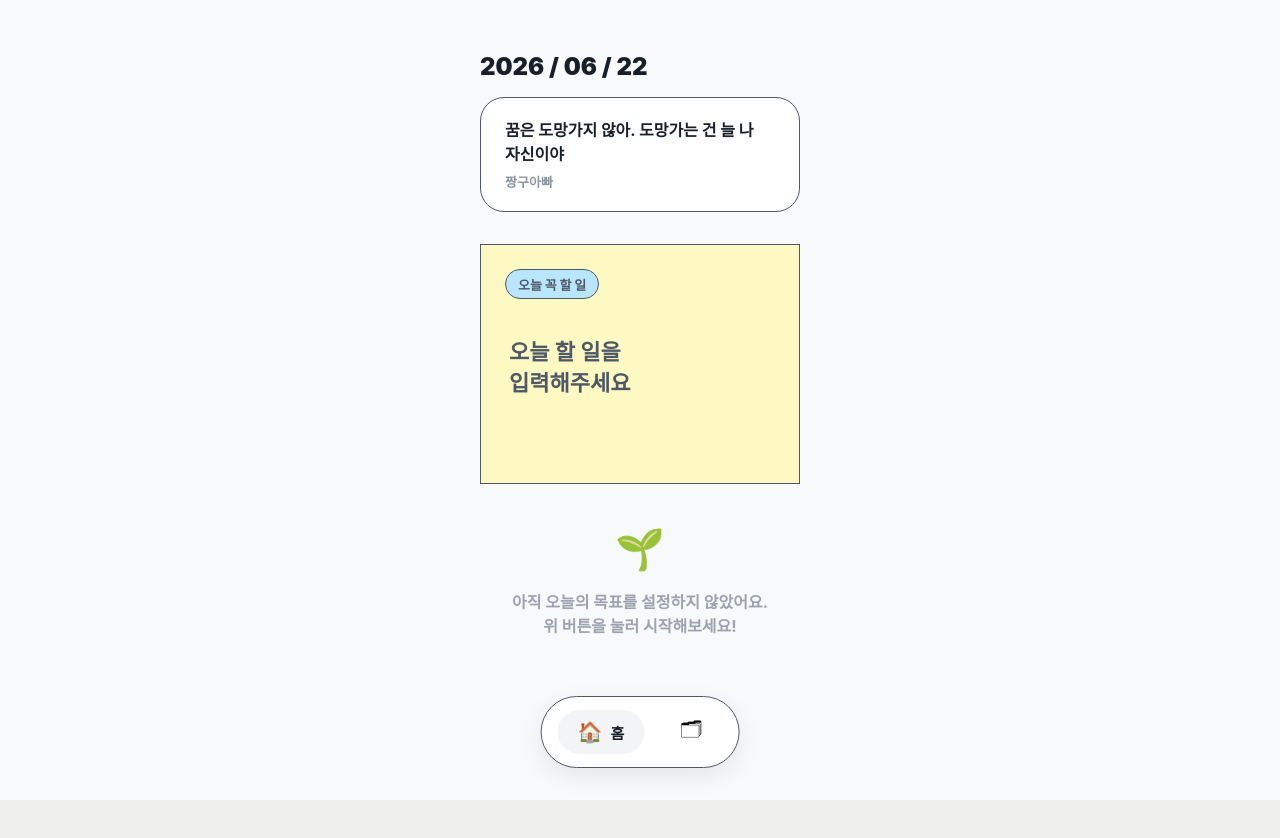
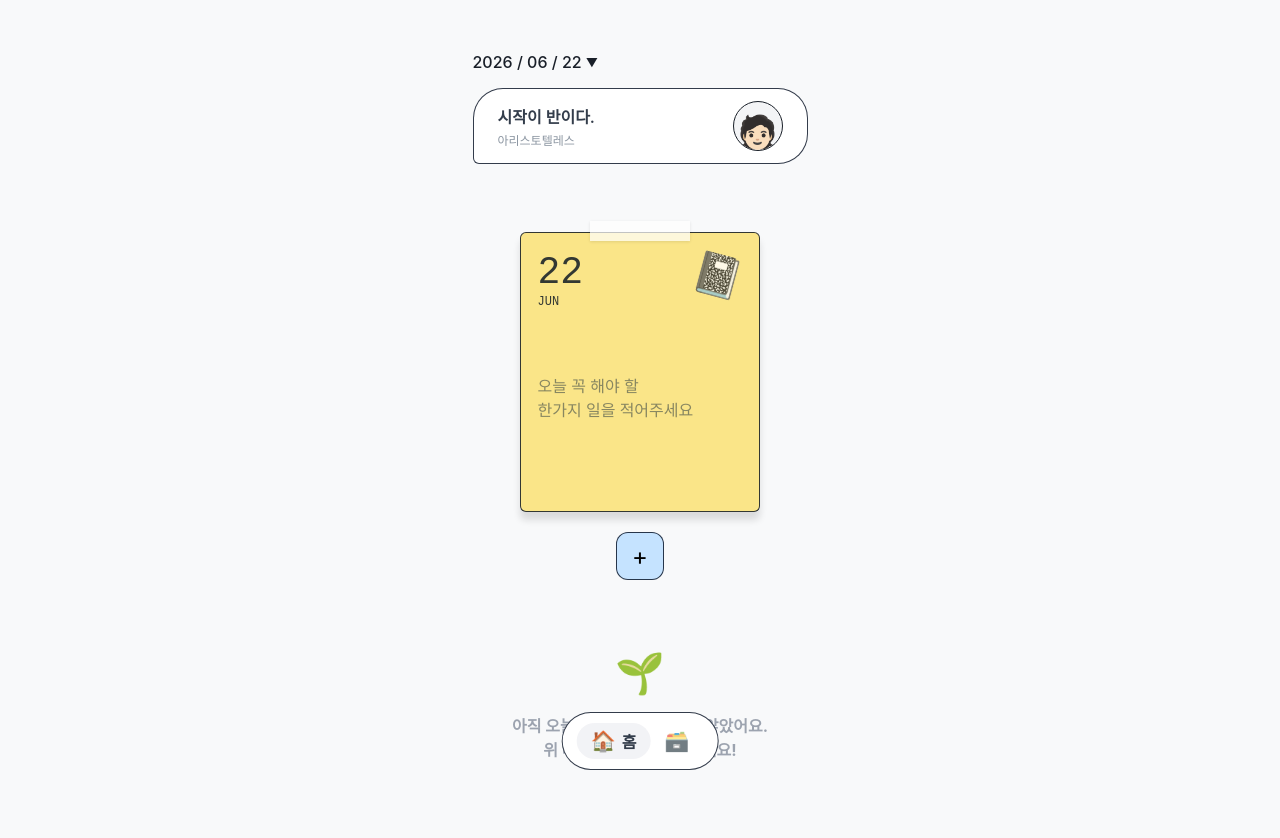
Before and after one commit to haengv/today-doit, a React (Vite) app: page / in a window 1280 px wide. Both pictures are taken after a click on the button "시작하기". Shown: the top 838 px of the page. Before the commit the page ends 800 px from the top, so only its background shows below. Built offline with nearby package versions, Linux system fonts and the light colour scheme.

Commit message:
style: apply Figma design to Home screen including post-it, quote card, FAB, and tab bar

```diff
--- a/src/App.tsx
+++ b/src/App.tsx
@@ -128,49 +128,93 @@ export default function App() {
 
     return (
       <div style={{ display: 'flex', flexDirection: 'column', alignItems: 'center', padding: '40px 20px', minHeight: '100vh', background: '#F8F9FA', paddingBottom: 100 }}>
-        <div style={{ width: '100%', maxWidth: 320, textAlign: 'left', marginBottom: 32, marginTop: 12 }}>
-          <h1 style={{ fontSize: 24, fontWeight: 900, color: '#191f28', margin: '0 0 16px 0' }}>
-            {dateString}
+        <div style={{ width: '100%', maxWidth: 335, textAlign: 'left', marginBottom: 32, marginTop: 12 }}>
+          <h1 style={{ fontSize: 16, fontWeight: 500, color: '#191f28', margin: '0 0 16px 0', display: 'flex', alignItems: 'center', gap: 4 }}>
+            {dateString} <span style={{ fontSize: 12 }}>▼</span>
           </h1>
-          <div style={{ display: 'flex', flexDirection: 'column', gap: 6, border: '1.5px solid #4E5968', borderRadius: 24, padding: '20px 24px', backgroundColor: '#FFF' }}>
-            <p style={{ fontSize: 16, fontWeight: 700, color: '#191f28', margin: 0, wordBreak: 'keep-all', lineHeight: 1.5 }}>
-              꿈은 도망가지 않아. 도망가는 건 늘 나 자신이야
+          <div style={{
+            display: 'flex', justifyContent: 'space-between', alignItems: 'center',
+            border: '1.5px solid rgba(0,12,30,0.8)',
+            borderRadius: '30px 30px 30px 6px',
+            padding: '12px 24px', backgroundColor: '#FFF'
+          }}>
+            <div style={{ display: 'flex', flexDirection: 'column', gap: 2 }}>
+              <p style={{ fontSize: 16, fontWeight: 600, color: 'rgba(0,12,30,0.8)', margin: 0, wordBreak: 'keep-all', lineHeight: 1.5 }}>
+                시작이 반이다.
               </p>
-            <span style={{ fontSize: 13, fontWeight: 700, color: '#8B95A1' }}>짱구아빠</span>
+              <span style={{ fontSize: 12, fontWeight: 500, color: 'rgba(3,24,50,0.46)' }}>아리스토텔레스</span>
+            </div>
+            <div style={{ width: 50, height: 50, borderRadius: '50%', backgroundColor: '#F3F4F6', border: '1.5px solid #191f28', display: 'flex', alignItems: 'center', justifyContent: 'center', overflow: 'hidden' }}>
+              <div style={{ fontSize: 32, marginTop: 10 }}>🧑🏻</div>
+            </div>
           </div>
         </div>
 
-        <div style={{ width: '100%', maxWidth: 320 }}>
+        <div style={{ width: '100%', maxWidth: 375, display: 'flex', flexDirection: 'column', alignItems: 'center' }}>
           {/* Post-it UI Goal Card */}
+          <div style={{ position: 'relative', paddingTop: 36, paddingLeft: 36, paddingRight: 36, width: '100%', display: 'flex', justifyContent: 'center' }}>
             <div
-            onClick={() => {
-              if (!hasActiveGoal) {
-                setIsBottomSheetOpen(true);
-                setBottomSheetStep(1);
-              }
-            }}
               style={{
-              position: 'relative', width: '100%', minHeight: 240, backgroundColor: postItColor,
-              border: '1.5px solid #4E5968',
-              display: 'flex', flexDirection: 'column', alignItems: 'flex-start', justifyContent: 'center',
-              cursor: hasActiveGoal ? 'default' : 'pointer', padding: '32px 24px 24px', marginBottom: 28
+                position: 'relative', width: 240, height: 280, backgroundColor: hasActiveGoal ? postItColor : '#FAE588',
+                border: '1.5px solid rgba(0,12,30,0.8)', borderRadius: 6,
+                boxShadow: '0px 8px 7.5px rgba(22,22,22,0.13)',
+                display: 'flex', flexDirection: 'column', alignItems: 'flex-start', padding: 16
               }}
             >
-            {/* Pill Badge */}
-            <div style={{ position: 'absolute', top: 24, left: 24, backgroundColor: '#BAE6FD', border: '1.5px solid #4E5968', borderRadius: 20, padding: '4px 12px' }}>
-              <span style={{ fontSize: 13, color: '#4E5968', fontWeight: 800 }}>오늘 꼭 할 일</span>
+              {/* Top Masking Tape */}
+              <div style={{
+                position: 'absolute', top: -12.5, left: '50%', transform: 'translateX(-50%)',
+                width: 100, height: 20, backgroundColor: 'rgba(255,255,255,0.7)',
+                boxShadow: '0 1px 3px rgba(0,0,0,0.1)'
+              }} />
+
+              {/* Top Left Date */}
+              <div style={{ position: 'absolute', top: 16.5, left: 16.5, display: 'flex', flexDirection: 'column', alignItems: 'flex-start' }}>
+                <span style={{ fontSize: 38, fontWeight: 300, lineHeight: 1.2, color: 'rgba(0,12,30,0.8)', fontFamily: 'monospace' }}>{d}</span>
+                <span style={{ fontSize: 12, fontWeight: 400, color: 'rgba(0,12,30,0.8)', fontFamily: 'monospace' }}>
+                  {today.toLocaleString('en-US', { month: 'short' }).toUpperCase()}
+                </span>
+              </div>
+
+              {/* Top Right Illustration Placeholder */}
+              <div style={{ position: 'absolute', top: 16.5, right: 16.5, fontSize: 40, opacity: 0.8, transform: 'rotate(15deg)' }}>
+                📓
               </div>
 
               {!hasActiveGoal ? (
-              <div style={{ display: 'flex', flexDirection: 'column', alignItems: 'flex-start', gap: 8, color: '#4E5968', marginLeft: 4 }}>
-                <div style={{ fontSize: 22, fontWeight: 700, lineHeight: 1.4 }}>오늘 할 일을<br />입력해주세요</div>
+                <div style={{ position: 'absolute', top: 140.5, left: 16.5, display: 'flex', flexDirection: 'column', alignItems: 'flex-start', color: 'rgba(3,24,50,0.46)' }}>
+                  <span style={{ fontSize: 16, fontWeight: 500, lineHeight: 1.5 }}>오늘 꼭 해야 할</span>
+                  <span style={{ fontSize: 16, fontWeight: 500, lineHeight: 1.5 }}>한가지 일을 적어주세요</span>
                 </div>
               ) : (
-              <h1 className="handwriting" style={{ fontSize: 26, fontWeight: 800, color: '#191f28', margin: 0, wordBreak: 'keep-all', textAlign: 'left', lineHeight: 1.3, marginLeft: 4 }}>
+                <div style={{ position: 'absolute', top: 130.5, left: 16.5, display: 'flex', flexDirection: 'column', alignItems: 'flex-start' }}>
+                  <h1 className="handwriting" style={{ fontSize: 20, fontWeight: 600, color: '#191f28', margin: 0, wordBreak: 'keep-all', textAlign: 'left', lineHeight: 1.5, whiteSpace: 'pre-wrap', maxWidth: 200 }}>
                     {goal}
                   </h1>
+                </div>
               )}
             </div>
+          </div>
+
+          {/* Plus FAB Button */}
+          {!hasActiveGoal && (
+            <div style={{ width: '100%', display: 'flex', justifyContent: 'center', marginTop: 20, marginBottom: 28 }}>
+              <button
+                onClick={() => {
+                  setIsBottomSheetOpen(true);
+                  setBottomSheetStep(1);
+                }}
+                style={{
+                  width: 48, height: 48, backgroundColor: '#c5e3ff', border: '1.5px solid rgba(0,12,30,0.8)',
+                  borderRadius: 12, display: 'flex', alignItems: 'center', justifyContent: 'center',
+                  cursor: 'pointer', fontSize: 24, padding: 0
+                }}
+              >
+                +
+              </button>
+            </div>
+          )}
+          {hasActiveGoal && <div style={{ height: 28 }} />}
 
           {/* Dynamic Bottom Area */}
           {!hasActiveGoal ? (
@@ -958,31 +1002,32 @@ export default function App() {
       {/* Bottom Navigation Tab Bar */}
       {screen !== 'onboarding' && screen !== 'breakdown' && screen !== 'receipt' && screen !== 'action' && (
         <div style={{
-          position: 'fixed', bottom: 32, left: '50%', transform: 'translateX(-50%)',
-          background: '#FFF', border: '1.5px solid #4E5968', borderRadius: 40,
-          display: 'flex', alignItems: 'center', padding: '8px 16px', zIndex: 1000,
-          boxShadow: '0 8px 24px rgba(0,0,0,0.08)', gap: 16
+          position: 'fixed', bottom: 30, left: '50%', transform: 'translateX(-50%)',
+          background: '#FFF', border: '1.5px solid rgba(0,12,30,0.8)', borderRadius: 156,
+          display: 'flex', alignItems: 'center', justifyContent: 'center', padding: '10px 14px', zIndex: 1000,
         }}>
+          <div style={{ display: 'flex', alignItems: 'center' }}>
             <div
               onClick={() => { setTab('home'); setScreen('home'); }}
               style={{
-              display: 'flex', alignItems: 'center', gap: 8, padding: '10px 20px',
-              background: tab === 'home' ? '#F3F4F6' : 'transparent', borderRadius: 24, cursor: 'pointer',
-              transition: 'background 0.2s'
+                display: 'flex', alignItems: 'center', gap: 6, padding: '6px 14px', minWidth: 46,
+                background: tab === 'home' ? 'rgba(7,25,76,0.05)' : 'transparent', borderRadius: 114, cursor: 'pointer',
+                justifyContent: 'center', transition: 'background 0.2s'
               }}
             >
               <div style={{ fontSize: 20 }}>🏠</div>
-            <div style={{ fontSize: 15, fontWeight: 800, color: '#191f28' }}>홈</div>
+              <div style={{ fontSize: 16, fontWeight: 600, color: 'rgba(0,12,30,0.8)' }}>홈</div>
             </div>
             <div
               onClick={() => setTab('history')}
               style={{
-              display: 'flex', alignItems: 'center', gap: 8, padding: '10px 20px',
-              background: tab === 'history' ? '#F3F4F6' : 'transparent', borderRadius: 24, cursor: 'pointer',
-              transition: 'background 0.2s'
+                display: 'flex', alignItems: 'center', gap: 6, padding: '6px 14px', minWidth: 46,
+                background: tab === 'history' ? 'rgba(7,25,76,0.05)' : 'transparent', borderRadius: 114, cursor: 'pointer',
+                justifyContent: 'center', transition: 'background 0.2s'
               }}
             >
-            <div style={{ fontSize: 20 }}>🗂</div>
+              <div style={{ fontSize: 20, opacity: 0.7 }}>🗃️</div>
+            </div>
           </div>
         </div>
       )}
```
Lines whose indentation alone changed are shown as unchanged.
